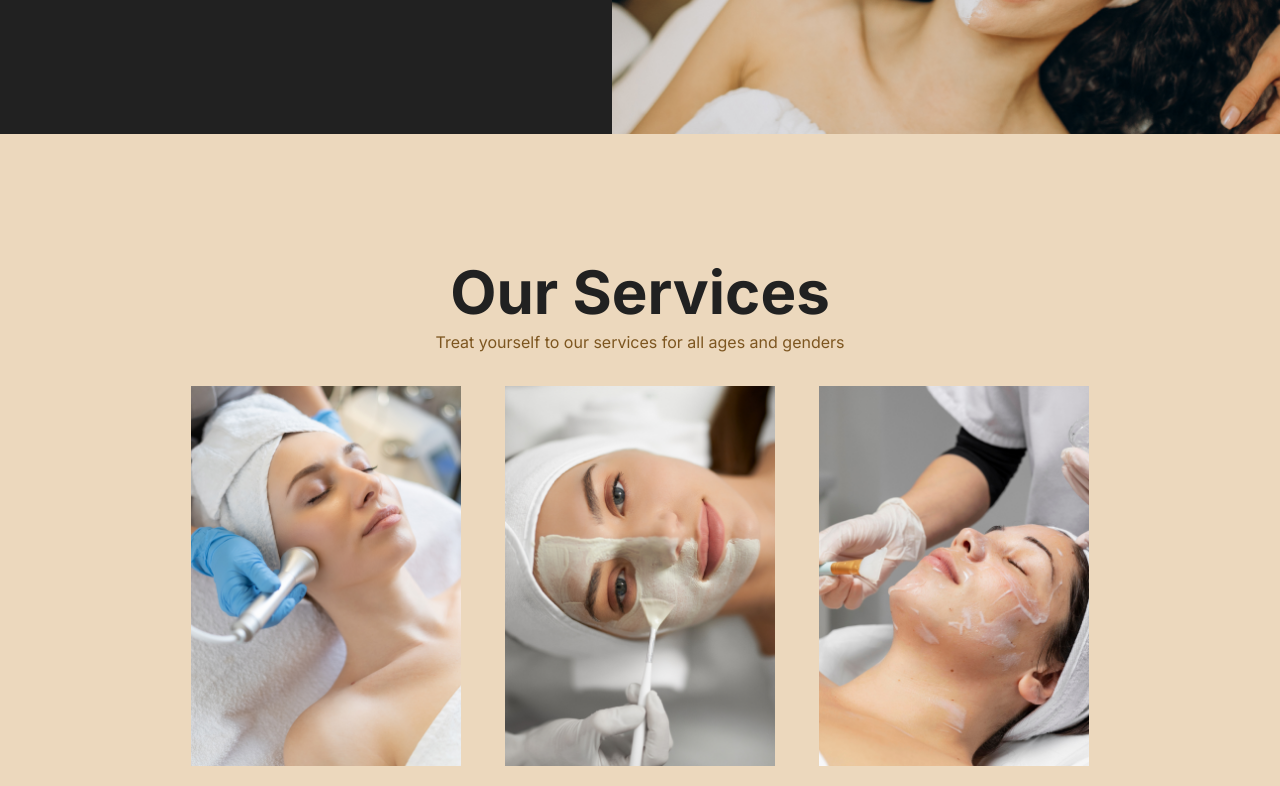
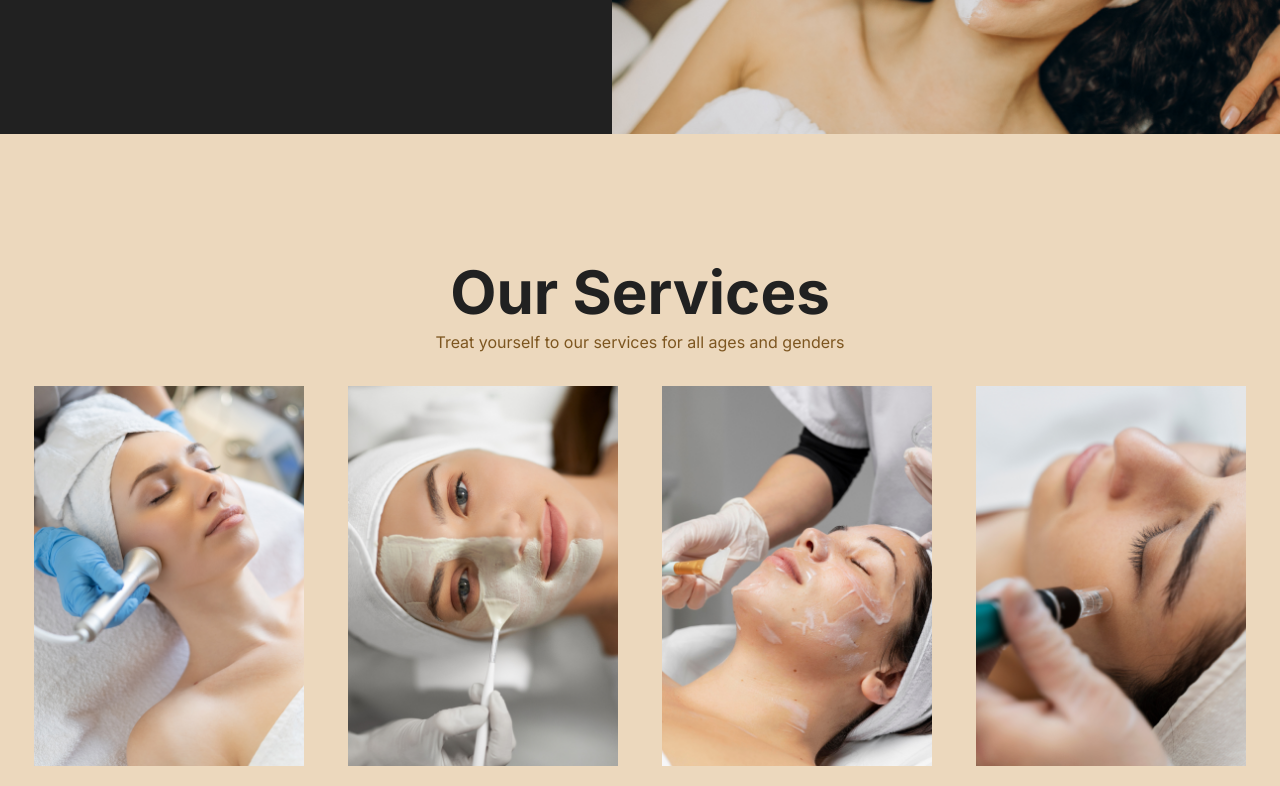
Before and after one commit to Charleneeid11/EliteNails-Frontend, a Next.js app: page / in a window 1280 px wide. Shown: the part 1560-2346 px from the top of the page. Built offline with nearby package versions, Linux system fonts and the light colour scheme.

Commit message:
Fixed services empty space surrounding on tablet sizes

```diff
--- a/app/(home)/page.tsx
+++ b/app/(home)/page.tsx
@@ -119,7 +119,7 @@ export default function Home() {
       </div>
 
       {/* Services */}
-      <div className="bg-[#ECD8BD] text-[#212121] py-32 px-44 flex flex-col items-center max-sm:px-4">
+      <div className="bg-[#ECD8BD] text-[#212121] py-32 px-44 flex flex-col items-center max-sm:px-4 sm:px-4">
         <h1 className="font-bold text-6xl mb-2">Our Services</h1>
         <p className="text-[#7D5620] text-base">
           Treat yourself to our services for all ages and genders
```
